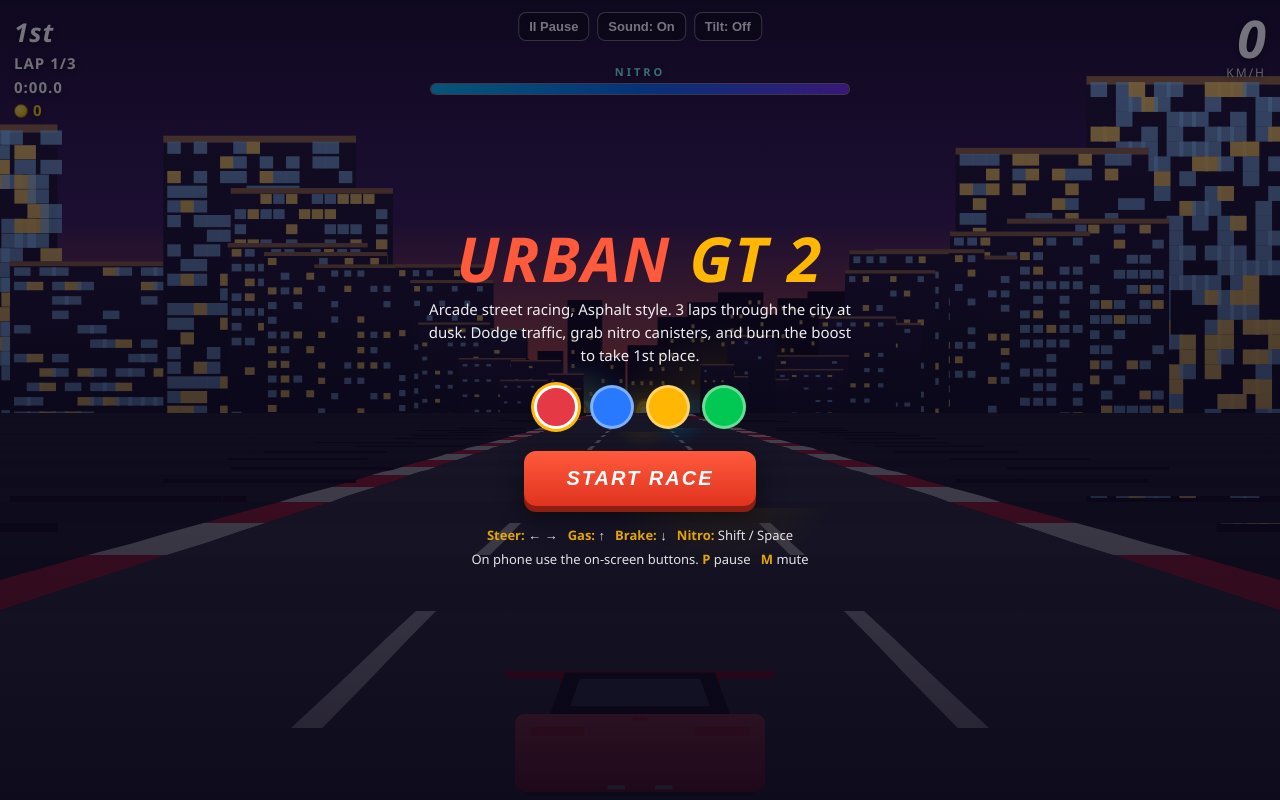
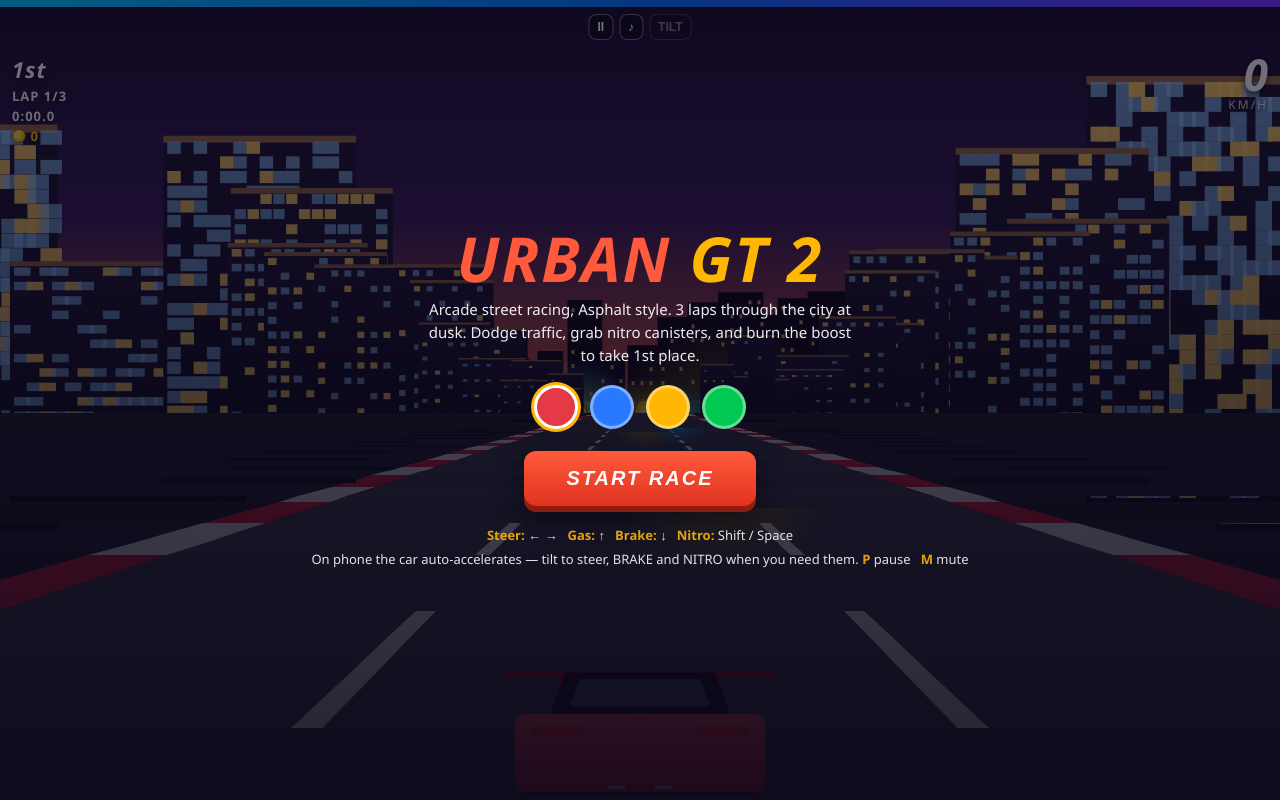
Before and after one commit to sauravhhh/UrbanGT2, a plain HTML site: page index.html in a window 1280 px wide. Drawn offline with Linux system fonts and the light colour scheme; animation ran at ten frames a second.

Commit message:
Fix HUD overlap (gold/coins cut off), remove GAS button, auto-gas on touch

```diff
--- a/index.html
+++ b/index.html
@@ -14,18 +14,18 @@
   #wrap { position:fixed; inset:0; }
   canvas { display:block; width:100%; height:100%; }
   .hud { position:absolute; color:#fff; text-shadow:0 2px 6px rgba(0,0,0,.75); pointer-events:none; z-index:5; }
-  #speed { right:14px; top:12px; text-align:right; }
-  #speed b { font-size:52px; font-weight:900; font-style:italic; line-height:1; }
+  #speed { right:12px; top:52px; text-align:right; }
+  #speed b { font-size:44px; font-weight:900; font-style:italic; line-height:1; }
   #speed span { font-size:12px; letter-spacing:2px; opacity:.85; display:block; }
-  #info { left:14px; top:12px; font-weight:800; font-size:15px; line-height:1.55; letter-spacing:1px; }
-  #info .pos { font-size:26px; font-style:italic; }
+  #info { left:12px; top:52px; font-weight:800; font-size:13px; line-height:1.55; letter-spacing:1px; }
+  #info .pos { font-size:22px; font-style:italic; }
   #coinRow { display:inline-block; transition:transform .12s; transform-origin:left center; }
   .coinDot { display:inline-block; width:14px; height:14px; border-radius:50%; background:radial-gradient(circle at 35% 35%, #ffec8b, #ffd700 55%, #b8860b); border:1px solid #8a6508; vertical-align:-2px; }
   #coinCount { color:#ffd700; }
-  #nitroWrap { left:50%; transform:translateX(-50%); top:64px; width:min(420px,58vw); }
-  #nitroLabel { text-align:center; font-size:11px; letter-spacing:3px; font-weight:800; margin-bottom:4px; color:#7df9ff; }
-  #nitroBar { height:12px; background:rgba(255,255,255,.18); border-radius:6px; overflow:hidden; border:1px solid rgba(255,255,255,.35); }
-  #nitroFill { height:100%; width:100%; background:linear-gradient(90deg,#00c6ff,#0072ff,#7b2fff); border-radius:6px; transition:width .08s linear; }
+  #nitroWrap { left:0; top:0; transform:none; width:100%; }
+  #nitroLabel { display:none; }
+  #nitroBar { height:7px; background:rgba(255,255,255,.15); border:none; border-radius:0; overflow:hidden; }
+  #nitroFill { height:100%; width:100%; background:linear-gradient(90deg,#00c6ff,#0072ff,#7b2fff); border-radius:0; transition:width .08s linear; }
   #nitroFill.hot { background:linear-gradient(90deg,#ff9a00,#ff2d55,#ff00a8); }
   #msg { left:0; top:32%; width:100%; text-align:center; font-size:72px; font-weight:900; font-style:italic; letter-spacing:2px; }
   #submsg { left:0; top:calc(32% + 70px); width:100%; text-align:center; font-size:16px; font-weight:700; letter-spacing:2px; }
@@ -42,18 +42,18 @@
   .keys b { color:#ffb703; }
   #finishStats { margin-top:14px; font-size:17px; line-height:1.9; font-weight:700; }
   #finishStats b { color:#ffb703; }
-  #topBtns { position:absolute; top:12px; left:50%; transform:translateX(-50%); z-index:9; display:flex; gap:8px; }
-  .iconBtn { pointer-events:auto; cursor:pointer; background:rgba(0,0,0,.45); color:#fff; border:1px solid rgba(255,255,255,.4); border-radius:8px; padding:6px 10px; font-size:13px; font-weight:700; }
+  #topBtns { position:absolute; top:14px; left:50%; transform:translateX(-50%); z-index:9; display:flex; gap:6px; }
+  .iconBtn { pointer-events:auto; cursor:pointer; background:rgba(0,0,0,.45); color:#fff; border:1px solid rgba(255,255,255,.4); border-radius:8px; padding:5px 8px; font-size:12px; font-weight:700; }
+  .iconBtn.off { opacity:.45; }
   #touch { position:absolute; inset:0; z-index:8; pointer-events:none; display:none; }
   #touch.on { display:block; }
   .tbtn { position:absolute; pointer-events:auto; display:flex; align-items:center; justify-content:center; border-radius:50%; background:rgba(255,255,255,.14); border:2px solid rgba(255,255,255,.45); color:#fff; font-weight:900; user-select:none; touch-action:none; }
   .tbtn:active { background:rgba(255,255,255,.35); }
   #tLeft { left:16px; bottom:92px; width:64px; height:64px; font-size:26px; }
   #tRight { left:96px; bottom:92px; width:64px; height:64px; font-size:26px; }
-  #tGas { right:16px; bottom:76px; width:84px; height:84px; font-size:15px; background:rgba(0,200,83,.35); border-color:rgba(0,230,118,.7); }
-  #tBrake { right:112px; bottom:76px; width:64px; height:64px; font-size:13px; background:rgba(255,45,85,.3); border-color:rgba(255,45,85,.7); }
+  #tBrake { right:16px; bottom:76px; width:84px; height:84px; font-size:15px; background:rgba(255,45,85,.3); border-color:rgba(255,45,85,.7); }
   #tNitro { right:24px; bottom:174px; width:64px; height:64px; font-size:12px; background:rgba(0,150,255,.3); border-color:rgba(0,180,255,.7); }
-  @media (max-width:600px){ #speed b{font-size:40px;} #msg{font-size:52px;} }
+  @media (max-width:600px){ #speed b{font-size:34px;} #msg{font-size:52px;} }
 </style>
 </head>
 <body>
@@ -67,16 +67,15 @@
   <div class="hud" id="submsg"></div>
 
   <div id="topBtns">
-    <button class="iconBtn" id="pauseBtn">II Pause</button>
-    <button class="iconBtn" id="soundBtn">Sound: On</button>
-    <button class="iconBtn" id="tiltBtn">Tilt: Off</button>
+    <button class="iconBtn" id="pauseBtn">II</button>
+    <button class="iconBtn" id="soundBtn">&#9834;</button>
+    <button class="iconBtn" id="tiltBtn">TILT</button>
   </div>
 
   <div id="touch">
     <div class="tbtn" id="tLeft">&#9664;</div>
     <div class="tbtn" id="tRight">&#9654;</div>
     <div class="tbtn" id="tBrake">BRAKE</div>
-    <div class="tbtn" id="tGas">GAS</div>
     <div class="tbtn" id="tNitro">NITRO</div>
   </div>
 
@@ -92,7 +91,7 @@
     <button class="btn" id="startBtn">START RACE</button>
     <div class="keys">
       <b>Steer:</b> &larr; &rarr; &nbsp; <b>Gas:</b> &uarr; &nbsp; <b>Brake:</b> &darr; &nbsp; <b>Nitro:</b> Shift / Space<br>
-      On phone use the on-screen buttons. <b>P</b> pause &nbsp; <b>M</b> mute<br>
+      On phone the car auto-accelerates — tilt to steer, BRAKE and NITRO when you need them. <b>P</b> pause &nbsp; <b>M</b> mute<br>
       <span id="tiltHint"></span>
       <span id="bestLine"></span>
     </div>
@@ -288,7 +287,9 @@ function updateAudio() {
 var tiltEnabled = false, tiltSteer = 0;
 var tiltCalibratePending = true, tiltNeutral = 0, motionMode = null;
 function updateTiltBtn() {
-  document.getElementById('tiltBtn').textContent = tiltEnabled ? 'Tilt: On' : 'Tilt: Off';
+  var b = document.getElementById('tiltBtn');
+  b.textContent = 'TILT';
+  if (tiltEnabled) b.classList.remove('off'); else b.classList.add('off');
 }
 function setTilt(on) {
   tiltEnabled = on;
@@ -342,7 +343,8 @@ window.addEventListener('deviceorientation', function (e) {
 
 /* ---------- input ---------- */
 var keys = { left: false, right: false, gas: false, brake: false, nitro: false };
-var touch = { left: false, right: false, gas: false, brake: false, nitro: false };
+var touch = { left: false, right: false, brake: false, nitro: false };
+var autoGas = false; // on touch devices the car accelerates by itself
 window.addEventListener('keydown', function (e) {
   if (e.key === 'ArrowLeft') keys.left = true;
   else if (e.key === 'ArrowRight') keys.right = true;
@@ -371,7 +373,7 @@ function bindTouch(id, prop) {
   el.addEventListener('pointerleave', off);
 }
 bindTouch('tLeft', 'left'); bindTouch('tRight', 'right');
-bindTouch('tGas', 'gas'); bindTouch('tBrake', 'brake'); bindTouch('tNitro', 'nitro');
+bindTouch('tBrake', 'brake'); bindTouch('tNitro', 'nitro');
 if ('ontouchstart' in window) document.getElementById('touch').classList.add('on');
 
 document.getElementById('colorPick').addEventListener('click', function (e) {
@@ -386,12 +388,13 @@ document.getElementById('againBtn').addEventListener('click', function () { star
 document.getElementById('pauseBtn').addEventListener('click', togglePause);
 document.getElementById('soundBtn').addEventListener('click', toggleSound);
 function togglePause() {
-  if (state === 'race' || state === 'countdown') { prevState = state; state = 'paused'; document.getElementById('pauseBtn').textContent = '▶ Resume'; }
-  else if (state === 'paused') { state = prevState; document.getElementById('pauseBtn').textContent = 'II Pause'; }
+  if (state === 'race' || state === 'countdown') { prevState = state; state = 'paused'; document.getElementById('pauseBtn').textContent = '▶'; }
+  else if (state === 'paused') { state = prevState; document.getElementById('pauseBtn').textContent = 'II'; }
 }
 function toggleSound() {
   soundOn = !soundOn;
-  document.getElementById('soundBtn').textContent = soundOn ? 'Sound: On' : 'Sound: Off';
+  var b = document.getElementById('soundBtn');
+  if (soundOn) b.classList.remove('off'); else b.classList.add('off');
 }
 
 /* ---------- race control ---------- */
@@ -408,7 +411,7 @@ function startRace() {
     }
   document.getElementById('startScreen').style.display = 'none';
   document.getElementById('finishScreen').style.display = 'none';
-  document.getElementById('pauseBtn').textContent = 'II Pause';
+  document.getElementById('pauseBtn').textContent = 'II';
   state = 'countdown'; countdownT = 3.6; countdownShown = '';
 }
 function finishRace() {
@@ -466,7 +469,7 @@ function update(dt) {
   steerVisual += ((steer) - steerVisual) * Math.min(1, dt * 8);
   playerX += dx * steer * 1.0;
   playerX -= dx * speedPercent * playerSegment.curve * centrifugal;
-  var gas = keys.gas || touch.gas, brake = keys.brake || touch.brake;
+  var gas = keys.gas || autoGas, brake = keys.brake || touch.brake;
   if (gas) speed += accel * dt;
   else if (brake) speed += braking * dt;
   else speed += decel * dt;
@@ -809,6 +812,7 @@ if ('ontouchstart' in window && (typeof window.DeviceMotionEvent !== 'undefined'
   tiltCalibratePending = true;
   document.getElementById('tiltHint').innerHTML = '<b>Tilt:</b> rotate your phone to steer &nbsp;·&nbsp; ';
 }
+if ('ontouchstart' in window) autoGas = true;
 updateTiltBtn();
 var bl = '';
 if (bestTime) bl += 'Best total: <b>' + fmtTime(parseFloat(bestTime)) + '</b>';
```
